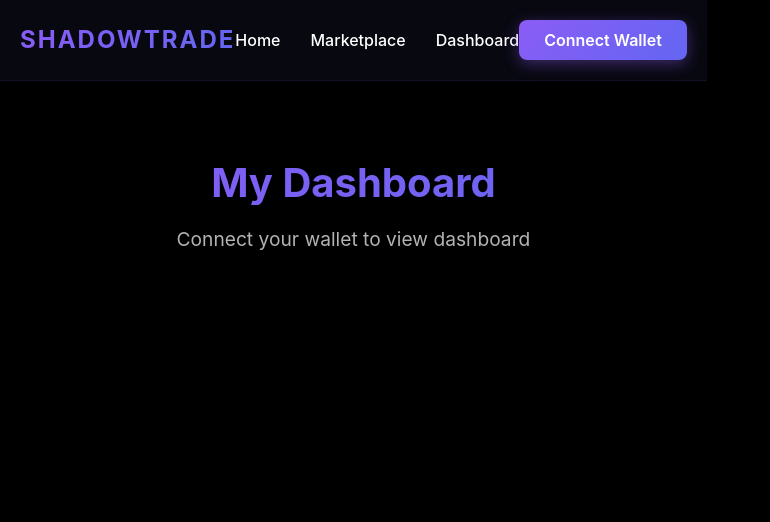
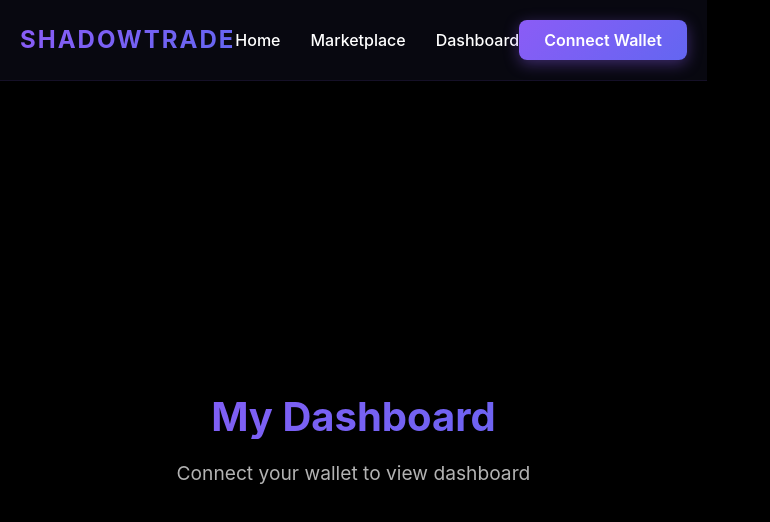
Before and after one commit to askaa-try/ShadowTrade, a React app in the folder frontend/: page /dashboard in a window 1280 px wide. Shown: the top 522 px of the page, without its empty margins (0-770 px from the left). Built offline with nearby package versions, Linux system fonts and the light colour scheme; no server answers; the HTML template or start-up script is replaced by a standard one.

Commit message:
Fix: Remove max-width constraint from Dashboard

```diff
--- a/frontend/src/pages/Dashboard.css
+++ b/frontend/src/pages/Dashboard.css
@@ -1,11 +1,14 @@
 .dashboard {
   padding: 80px 20px;
   min-height: calc(100vh - 80px);
+  width: 100%;
+  display: flex;
+  align-items: center;
+  justify-content: center;
 }
 
 .dashboard-content {
-  max-width: 1400px;
-  margin: 0 auto;
+  width: 100%;
   text-align: center;
 }
 
```
